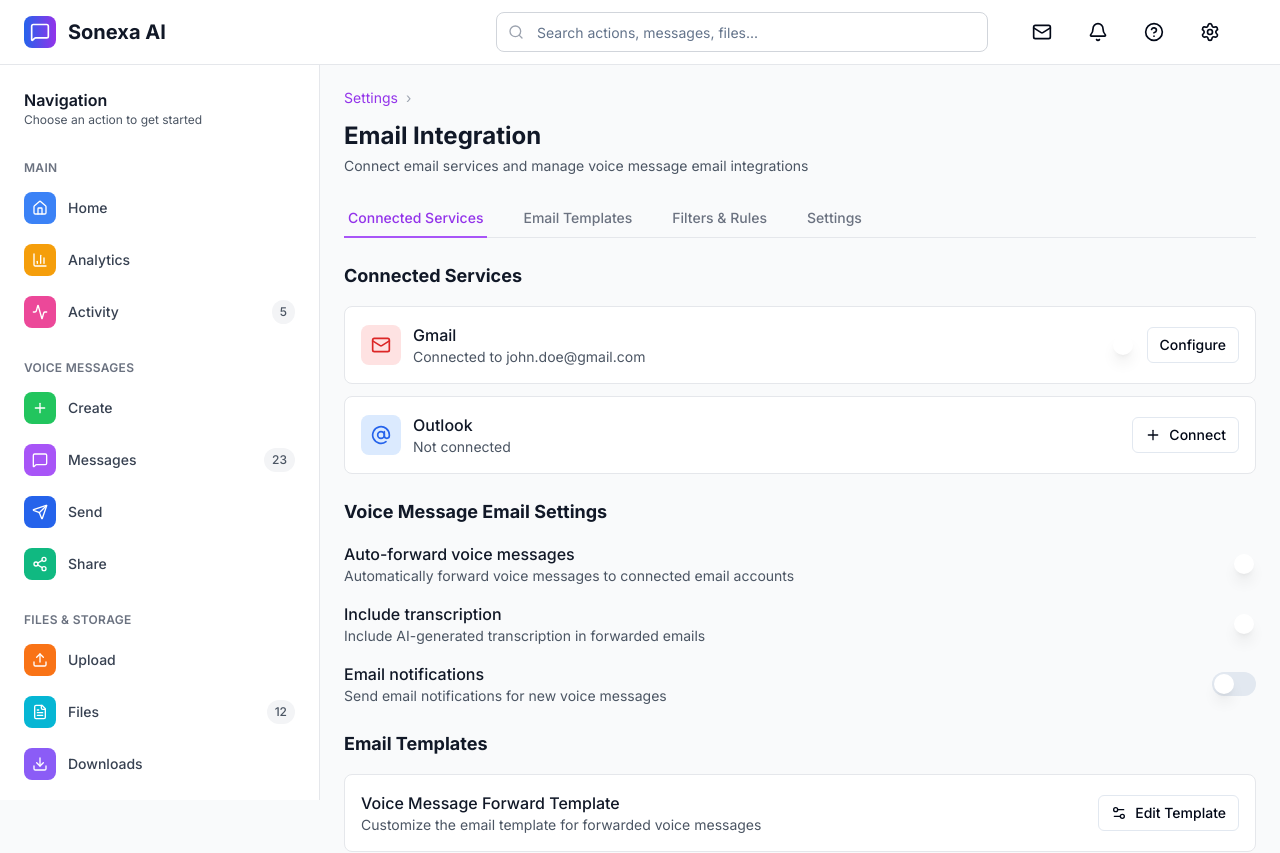
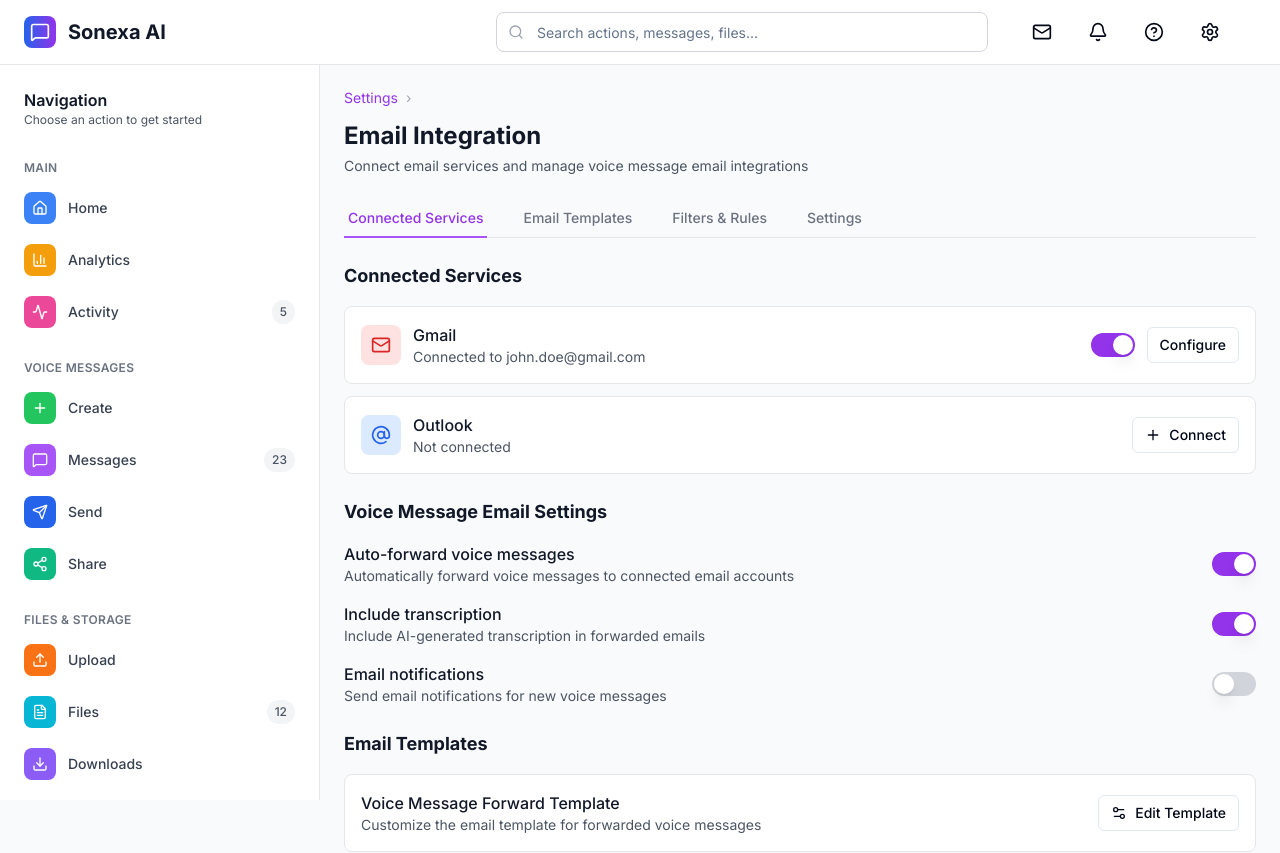
Before and after one commit to julianthant/sonexa-ai, a Next.js app in the folder frontend/: page /settings/email in a window 1280 px wide. Shown: the top 853 px of the page. Built offline with nearby package versions, Linux system fonts and the light colour scheme.

Commit message:
feat(ui): add toggle switch component with improved visibility

```diff
--- /dev/null
+++ b/frontend/src/components/ui/switch.tsx
@@ -0,0 +1,29 @@
+"use client";
+
+import * as React from "react";
+import * as SwitchPrimitives from "@radix-ui/react-switch";
+
+import { cn } from "@/lib/utils";
+
+const Switch = React.forwardRef<
+  React.ElementRef<typeof SwitchPrimitives.Root>,
+  React.ComponentPropsWithoutRef<typeof SwitchPrimitives.Root>
+>(({ className, ...props }, ref) => (
+  <SwitchPrimitives.Root
+    className={cn(
+      "peer inline-flex h-6 w-11 shrink-0 cursor-pointer items-center rounded-full border-2 border-transparent transition-colors focus-visible:outline-none focus-visible:ring-2 focus-visible:ring-ring focus-visible:ring-offset-2 focus-visible:ring-offset-background disabled:cursor-not-allowed disabled:opacity-50 data-[state=checked]:bg-purple-600 data-[state=unchecked]:bg-gray-300",
+      className
+    )}
+    {...props}
+    ref={ref}
+  >
+    <SwitchPrimitives.Thumb
+      className={cn(
+        "pointer-events-none block h-5 w-5 rounded-full bg-white shadow-lg ring-0 transition-transform data-[state=checked]:translate-x-5 data-[state=unchecked]:translate-x-0"
+      )}
+    />
+  </SwitchPrimitives.Root>
+));
+Switch.displayName = SwitchPrimitives.Root.displayName;
+
+export { Switch };
```
